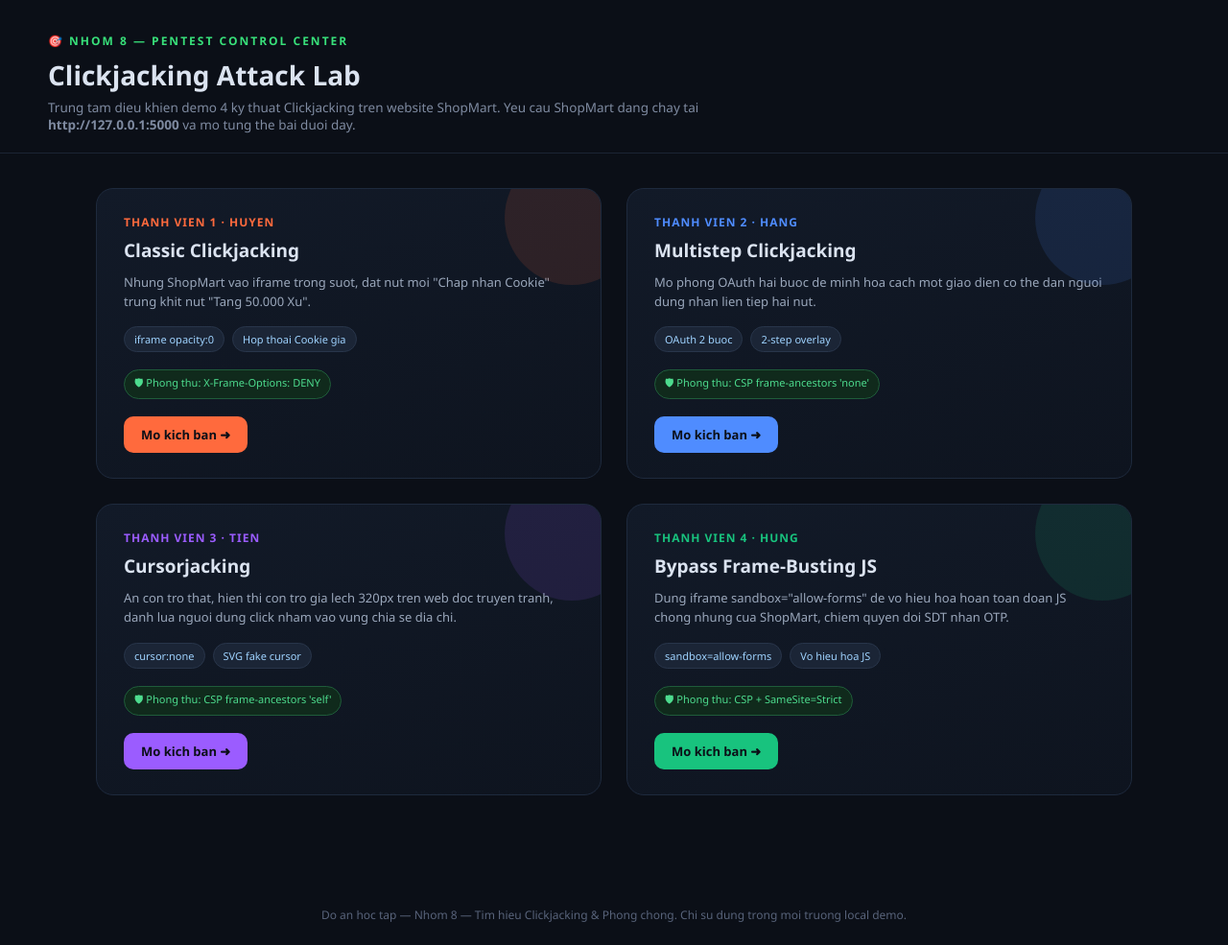
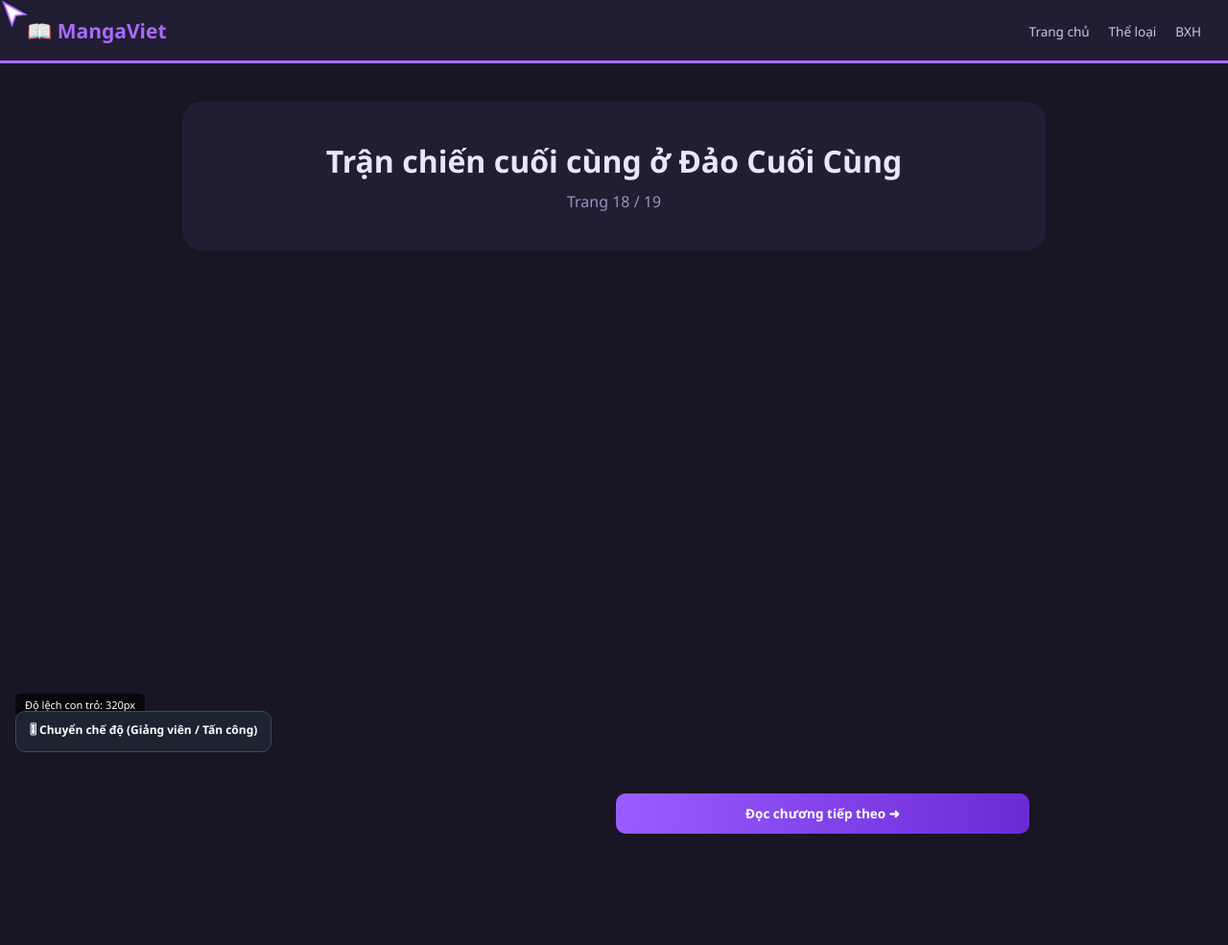
Before and after one commit to thihuyen-2005/Antoanmang_Clickjacking, a plain HTML site: page tien_cursor.html in a window 1280 px wide. Shown: the whole page at 96% size. Drawn offline with Linux system fonts and the light colour scheme.

Commit message:
Update HTML structure and styles for new layout

```diff
--- a/tien_cursor.html
+++ b/tien_cursor.html
@@ -2,69 +2,81 @@
 <html lang="vi">
 <head>
 <meta charset="UTF-8">
-<meta name="viewport" content="width=device-width, initial-scale=1.0">
-<title>Nhom 8 - Pentest Control Center - Clickjacking</title>
+<title>MangaViet - Doc Truyen Tranh Online</title>
 <style>
   * { margin:0; padding:0; box-sizing:border-box; font-family:'Segoe UI',Roboto,Arial,sans-serif; }
-  body { background: #0b0f17; color:#dbe3f0; min-height:100vh; }
-  header { padding: 34px 50px 20px; border-bottom:1px solid #1c2534; }
-  header .tag { color:#38e07a; font-size:12px; font-weight:800; letter-spacing:2px; }
-  header h1 { font-size:28px; margin: 8px 0 6px; }
-  header p { color:#7e8aa0; font-size:13.5px; max-width:720px; }
-  .grid { max-width: 1180px; margin: 36px auto; padding: 0 50px 60px; display:grid; grid-template-columns: repeat(2, 1fr); gap: 26px; }
-  .card { background: linear-gradient(160deg,#121a28,#0e141f); border:1px solid #1e2a3d; border-radius:18px; padding: 26px 28px; position:relative; overflow:hidden; }
-  .card::before { content:""; position:absolute; top:-40px; right:-40px; width:140px; height:140px; border-radius:50%; opacity:.12; background: var(--c); }
-  .card .member { font-size:12px; font-weight:800; letter-spacing:1px; color: var(--c); }
-  .card h2 { font-size:19px; margin: 8px 0 10px; }
-  .card p.desc { color:#9aa7bb; font-size:13px; line-height:1.55; margin-bottom: 16px; }
-  .tech-row { display:flex; gap:8px; flex-wrap:wrap; margin-bottom: 18px; }
-  .tech-pill { background:#1b2536; border:1px solid #28354a; color:#9fd3ff; font-size:11px; padding: 5px 10px; border-radius: 20px; }
-  .defense-pill { background:#102a1c; border:1px solid #1f5c3a; color:#4ddc8e; font-size:11px; padding: 5px 10px; border-radius: 20px; }
-  .open-btn { display:inline-block; text-decoration:none; color:#0b0f17; font-weight:800; font-size:13px; padding: 10px 18px; border-radius: 10px; background: var(--c); }
-  .card1 { --c:#ff6a3d; } .card2 { --c:#4f8cff; } .card3 { --c:#9b5cff; } .card4 { --c:#18c37e; }
-  footer { text-align:center; color:#58637a; font-size:12px; padding: 20px; }
+  body { background:#181524; color:#eae6f5; cursor:none; min-width: 1280px; }
+  header.site { height:66px; background:#211d33; display:flex; align-items:center; justify-content:space-between; padding:0 28px; border-bottom: 3px solid #a86bff; }
+  header.site .logo { font-size:21px; font-weight:800; color:#a86bff; }
+  header.site nav a { color:#cfc7e6; margin-left:20px; text-decoration:none; font-size:13.5px; }
+
+  .intro-wrap { max-width: 900px; margin: 40px auto; background: #211d33; padding: 40px; border-radius: 20px; text-align: center; }
+
+  /* KHÓA CỨNG KHUNG LAB 1280x800 */
+  #lab-wrapper { position: relative; width: 1280px; height: 800px; margin: 0 auto; overflow: hidden; }
+  #victimFrame { position: absolute; top: 0; left: 0; width: 100%; height: 100%; border: none; z-index: 30; opacity: 0; }
+
+  /* TỌA ĐỘ CHUẨN XÁC (Khớp với nút Chia sẻ địa chỉ của Tiên) */
+  #trapZone { position:absolute; top: 526px; left: 322px; width: 431px; height: 42px; z-index: 20; background: transparent; border:none; }
+  /* Nút mồi (Đọc chương tiếp theo) đặt lệch 320px sang phải để khớp với con trỏ giả */
+  #nextChapterBtn { position:absolute; top: 526px; left: 642px; width: 431px; height: 42px; background: linear-gradient(90deg,#9b5cff,#6a2bd7); color:#fff; border:none; border-radius:10px; font-weight:700; font-size:13.5px; cursor:pointer; z-index: 20; pointer-events:none; }
+
+  #fakeCursor { position: fixed; width: 30px; height: 30px; z-index: 60; pointer-events: none; top: 0; left: 0; will-change: transform; }
+  #demoToggle { position: fixed; bottom: 16px; left: 16px; z-index: 99; background:#1b2430; color:#fff; border:1px solid #39495f; border-radius: 10px; padding: 10px 14px; font-size: 12px; cursor:pointer; font-weight:700; }
+  #demoLabel { position: fixed; bottom: 54px; left:16px; z-index:99; background:#000a; color:#fff; padding:4px 10px; border-radius:6px; font-size:11px; }
 </style>
 </head>
 <body>
-<header>
-  <div class="tag">🎯 NHOM 8 — PENTEST CONTROL CENTER</div>
-  <h1>Clickjacking Attack Lab</h1>
-  <p>Trung tam dieu khien demo 4 ky thuat Clickjacking tren website ShopMart. Yeu cau ShopMart dang chay tai <b>http://127.0.0.1:5000</b> va mo tung the bai duoi day.</p>
+<header class="site">
+  <div class="logo">📖 MangaViet</div>
+  <nav><a href="#">Trang chủ</a><a href="#">Thể loại</a><a href="#">BXH</a></nav>
 </header>
-<div class="grid">
-  <div class="card card1">
-    <div class="member">THANH VIEN 1 · HUYEN</div>
-    <h2>Classic Clickjacking</h2>
-    <p class="desc">Nhung ShopMart vao iframe trong suot, dat nut moi "Chap nhan Cookie" trung khit nut "Tang 50.000 Xu".</p>
-    <div class="tech-row"><span class="tech-pill">iframe opacity:0</span><span class="tech-pill">Hop thoai Cookie gia</span></div>
-    <div class="tech-row"><span class="defense-pill">🛡 Phong thu: X-Frame-Options: DENY</span></div>
-    <a class="open-btn" href="huyen_classic.html" target="_blank">Mo kich ban ➜</a>
-  </div>
-  <div class="card card2">
-    <div class="member">THANH VIEN 2 · HANG</div>
-    <h2>Multistep Clickjacking</h2>
-    <p class="desc">Mo phong OAuth hai buoc de minh hoa cach mot giao dien co the dan nguoi dung nhan lien tiep hai nut.</p>
-    <div class="tech-row"><span class="tech-pill">OAuth 2 buoc</span><span class="tech-pill">2-step overlay</span></div>
-    <div class="tech-row"><span class="defense-pill">🛡 Phong thu: CSP frame-ancestors 'none'</span></div>
-    <a class="open-btn" href="hang_multestep.html" target="_blank">Mo kich ban ➜</a>
-  </div>
-  <div class="card card3">
-    <div class="member">THANH VIEN 3 · TIEN</div>
-    <h2>Cursorjacking</h2>
-    <p class="desc">An con tro that, hien thi con tro gia lech 320px tren web doc truyen tranh, danh lua nguoi dung click nham vao vung chia se dia chi.</p>
-    <div class="tech-row"><span class="tech-pill">cursor:none</span><span class="tech-pill">SVG fake cursor</span></div>
-    <div class="tech-row"><span class="defense-pill">🛡 Phong thu: CSP frame-ancestors 'self'</span></div>
-    <a class="open-btn" href="tien_cursor.html" target="_blank">Mo kich ban ➜</a>
-  </div>
-  <div class="card card4">
-    <div class="member">THANH VIEN 4 · HUNG</div>
-    <h2>Bypass Frame-Busting JS</h2>
-    <p class="desc">Dung iframe sandbox="allow-forms" de vo hieu hoa hoan toan doan JS chong nhung cua ShopMart, chiem quyen doi SDT nhan OTP.</p>
-    <div class="tech-row"><span class="tech-pill">sandbox=allow-forms</span><span class="tech-pill">Vo hieu hoa JS</span></div>
-    <div class="tech-row"><span class="defense-pill">🛡 Phong thu: CSP + SameSite=Strict</span></div>
-    <a class="open-btn" href="hung_bypass.html" target="_blank">Mo kich ban ➜</a>
-  </div>
+
+<div class="intro-wrap">
+  <h1>Trận chiến cuối cùng ở Đảo Cuối Cùng</h1>
+  <p style="color:#9c93bd; margin-top:10px;">Trang 18 / 19</p>
 </div>
-<footer>Do an hoc tap — Nhom 8 — Tim hieu Clickjacking & Phong chong. Chi su dung trong moi truong local demo.</footer>
+
+<div id="lab-wrapper">
+  <button id="trapZone" onclick="alert('Bạn đã click vào VÙNG BẪY (Nút Chia sẻ địa chỉ của ShopMart)!')"></button>
+  <button id="nextChapterBtn">Đọc chương tiếp theo ➜</button>
+  <iframe id="victimFrame" src="http://127.0.0.1:5000/?scenario=tien"></iframe>
+</div>
+
+<svg id="fakeCursor" viewBox="0 0 24 24" xmlns="http://www.w3.org/2000/svg">
+  <path d="M3 2 L21 12 L13 13 L10 21 Z" fill="#ffffff" stroke="#a86bff" stroke-width="1.4"/>
+</svg>
+
+<div id="demoLabel">Độ lệch con trỏ: <span id="opVal">320px</span></div>
+<button id="demoToggle" onclick="toggleOffset()">🎚 Chuyển chế độ (Giảng viên / Tấn công)</button>
+
+<script>
+  var fake = document.getElementById('fakeCursor');
+  var frame = document.getElementById('victimFrame');
+  var offset = 320;
+  var demoMode = false;
+
+  // SỬA LỖI GIẬT: Dùng transform thay vì left/top
+  document.addEventListener('mousemove', function(e){
+    var fx = e.clientX + offset;
+    var fy = e.clientY;
+    fake.style.transform = 'translate3d(' + fx + 'px, ' + fy + 'px, 0)';
+  });
+
+  function toggleOffset() {
+    demoMode = !demoMode;
+    if (demoMode) {
+      offset = 0;
+      frame.style.opacity = '0.35';
+      document.getElementById('opVal').innerText = '0px (chế độ giải thích)';
+      document.body.style.cursor = 'auto';
+    } else {
+      offset = 320;
+      frame.style.opacity = '0';
+      document.getElementById('opVal').innerText = '320px (tấn công thật)';
+      document.body.style.cursor = 'none';
+    }
+  }
+</script>
 </body>
 </html>
```
